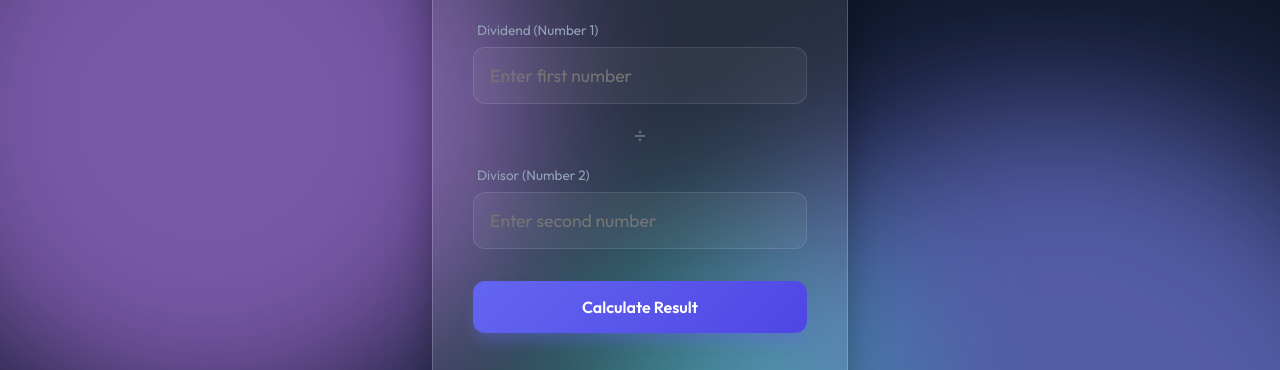
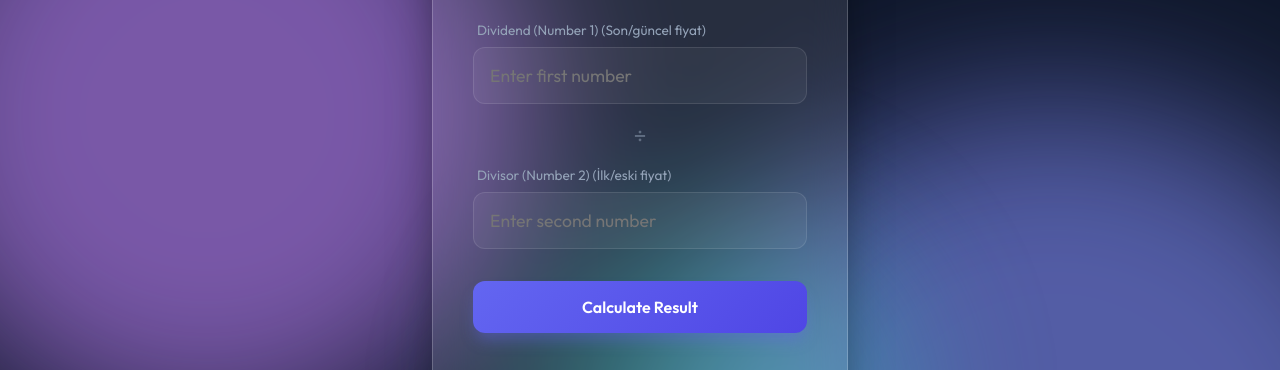
Before and after one commit to byrusber/division_tool, a plain HTML site: page index.html in a window 1280 px wide. Shown: the part 143-513 px from the top of the page. Drawn offline with Linux system fonts and the light colour scheme.

Commit message:
Update index.html

```diff
--- a/index.html
+++ b/index.html
@@ -26,7 +26,7 @@
             </header>
 
             <div class="input-group">
-                <label for="num1">Dividend (Number 1)</label>
+                <label for="num1">Dividend (Number 1) (Son/güncel fiyat)</label>
                 <input type="number" id="num1" placeholder="Enter first number">
             </div>
 
@@ -35,7 +35,7 @@
             </div>
 
             <div class="input-group">
-                <label for="num2">Divisor (Number 2)</label>
+                <label for="num2">Divisor (Number 2) (İlk/eski fiyat)</label>
                 <input type="number" id="num2" placeholder="Enter second number">
             </div>
 
```
